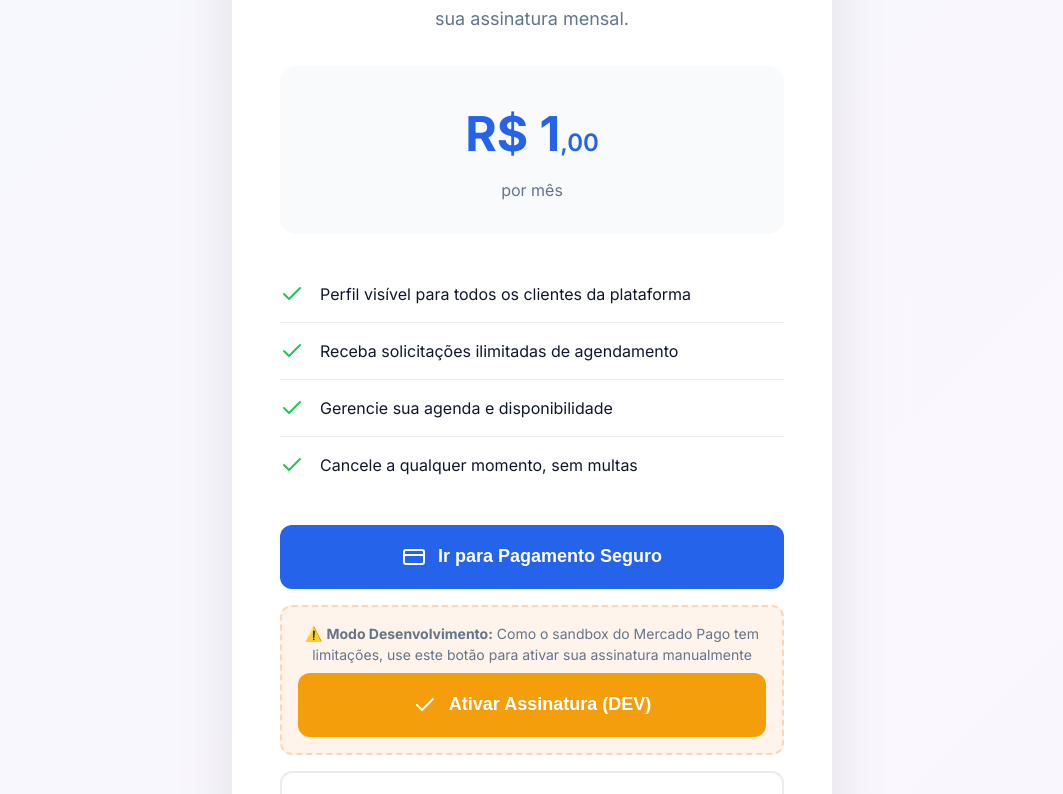
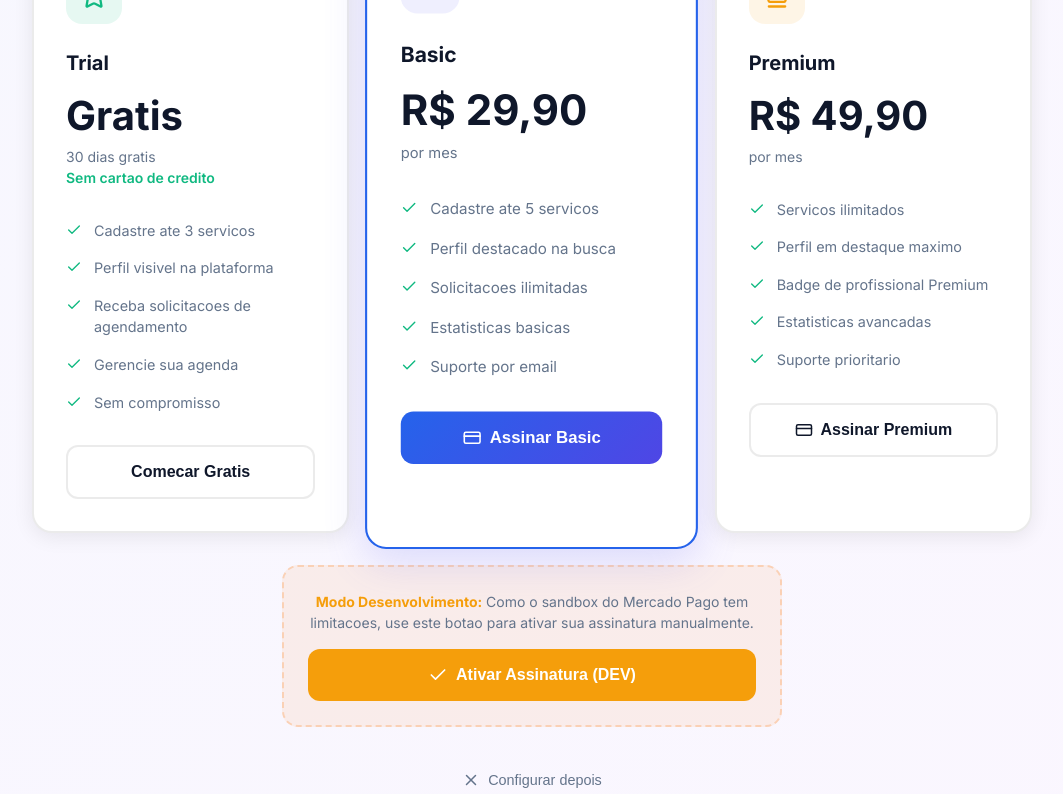
Before and after one commit to hermanoudi/contratapro, a React (Vite) app in the folder frontend/: page /subscription/setup in a window 1280 px wide. Shown: the part 280-1074 px from the top of the page, without its empty margins (108-1171 px from the left). Built offline with nearby package versions, Linux system fonts and the light colour scheme; no server answers; sample sign-in values are in the browser's storage.

Commit message:
fix: ajuste na contratacao de planos

```diff
--- a/frontend/src/pages/SubscriptionSetup.jsx
+++ b/frontend/src/pages/SubscriptionSetup.jsx
@@ -1,10 +1,14 @@
 import { useState, useEffect } from 'react';
 import { useNavigate } from 'react-router-dom';
 import styled from 'styled-components';
-import { CreditCard, Check, Shield, X } from 'lucide-react';
+import { CreditCard, Check, Shield, X, Star, Zap, Crown } from 'lucide-react';
 import { toast } from 'sonner';
 
 import { API_URL } from '../config';
+
+// Detectar ambiente de desenvolvimento
+const isDev = import.meta.env.DEV;
+
 const PageContainer = styled.div`
   min-height: 100vh;
   background: linear-gradient(135deg, rgba(99, 102, 241, 0.05) 0%, rgba(168, 85, 247, 0.05) 100%);
@@ -18,135 +22,231 @@ const PageContainer = styled.div`
   }
 `;
 
-const Card = styled.div`
-  background: white;
-  border-radius: 24px;
-  padding: 3rem;
-  max-width: 600px;
+const Container = styled.div`
+  max-width: 1000px;
   width: 100%;
-  box-shadow: 0 20px 60px rgba(0, 0, 0, 0.1);
-  text-align: center;
-
-  @media (max-width: 768px) {
-    padding: 2rem;
-    border-radius: 20px;
-  }
-
-  @media (max-width: 480px) {
-    padding: 1.5rem;
-  }
 `;
 
-const IconWrapper = styled.div`
-  width: 80px;
-  height: 80px;
-  background: rgba(139, 92, 246, 0.1);
-  border-radius: 50%;
-  display: flex;
-  align-items: center;
-  justify-content: center;
-  margin: 0 auto 2rem;
-  color: var(--primary);
+const Header = styled.div`
+  text-align: center;
+  margin-bottom: 3rem;
 `;
 
 const Title = styled.h1`
-  font-size: 2rem;
+  font-size: 2.5rem;
   font-weight: 800;
   margin-bottom: 1rem;
   color: var(--text-primary);
 
   @media (max-width: 768px) {
-    font-size: 1.5rem;
+    font-size: 1.75rem;
   }
 `;
 
 const Subtitle = styled.p`
   font-size: 1.125rem;
   color: var(--text-secondary);
-  margin-bottom: 2rem;
+  max-width: 600px;
+  margin: 0 auto;
   line-height: 1.6;
 `;
 
-const PriceBox = styled.div`
-  background: var(--bg-secondary);
-  border-radius: 16px;
-  padding: 2rem;
+const PlansGrid = styled.div`
+  display: grid;
+  grid-template-columns: repeat(3, 1fr);
+  gap: 1.5rem;
   margin-bottom: 2rem;
 
+  @media (max-width: 900px) {
+    grid-template-columns: 1fr;
+    max-width: 400px;
+    margin: 0 auto 2rem;
+  }
+`;
+
+const PlanCard = styled.div`
+  background: white;
+  border-radius: 20px;
+  padding: 2rem;
+  box-shadow: 0 4px 20px rgba(0, 0, 0, 0.08);
+  border: 2px solid ${props => props.$featured ? 'var(--primary)' : 'var(--border)'};
+  position: relative;
+  transition: all 0.3s;
+
+  ${props => props.$featured && `
+    transform: scale(1.05);
+    box-shadow: 0 12px 40px rgba(99, 102, 241, 0.2);
+
+    @media (max-width: 900px) {
+      transform: none;
+      order: -1;
+    }
+  `}
+
+  &:hover {
+    transform: translateY(-4px);
+    box-shadow: 0 12px 30px rgba(0, 0, 0, 0.12);
+  }
+`;
+
+const PopularBadge = styled.div`
+  position: absolute;
+  top: -12px;
+  left: 50%;
+  transform: translateX(-50%);
+  background: linear-gradient(135deg, var(--primary), var(--accent));
+  color: white;
+  padding: 0.5rem 1rem;
+  border-radius: 20px;
+  font-size: 0.75rem;
+  font-weight: 700;
+  text-transform: uppercase;
+`;
+
+const PlanIcon = styled.div`
+  width: 56px;
+  height: 56px;
+  border-radius: 16px;
+  display: flex;
+  align-items: center;
+  justify-content: center;
+  margin-bottom: 1.5rem;
+  background: ${props => props.$color || 'rgba(99, 102, 241, 0.1)'};
+  color: ${props => props.$iconColor || 'var(--primary)'};
+`;
+
+const PlanName = styled.h3`
+  font-size: 1.25rem;
+  font-weight: 700;
+  color: var(--text-primary);
+  margin-bottom: 0.5rem;
+`;
+
+const PlanPrice = styled.div`
+  margin-bottom: 1.5rem;
+
   .amount {
-    font-size: 3rem;
+    font-size: 2.5rem;
     font-weight: 800;
-    color: var(--primary);
-    margin-bottom: 0.5rem;
+    color: var(--text-primary);
 
     small {
-      font-size: 1.5rem;
+      font-size: 1rem;
       font-weight: 600;
-    }
-
-    @media (max-width: 768px) {
-      font-size: 2.5rem;
-
-      small {
-        font-size: 1.25rem;
-      }
+      color: var(--text-secondary);
     }
   }
 
   .period {
-    font-size: 1rem;
+    font-size: 0.875rem;
     color: var(--text-secondary);
   }
 
-  @media (max-width: 768px) {
-    padding: 1.5rem;
+  .trial-info {
+    font-size: 0.875rem;
+    color: #10b981;
+    font-weight: 600;
   }
 `;
 
-const FeaturesList = styled.ul`
+const PlanFeatures = styled.ul`
   list-style: none;
   padding: 0;
-  margin: 2rem 0;
-  text-align: left;
+  margin: 0 0 1.5rem 0;
 
   li {
     display: flex;
-    align-items: center;
-    gap: 1rem;
-    padding: 1rem 0;
-    border-bottom: 1px solid var(--border);
-    color: var(--text-primary);
-
-    &:last-child {
-      border-bottom: none;
-    }
+    align-items: flex-start;
+    gap: 0.75rem;
+    padding: 0.5rem 0;
+    font-size: 0.9rem;
+    color: var(--text-secondary);
 
     svg {
-      color: #22c55e;
+      color: #10b981;
       flex-shrink: 0;
+      margin-top: 2px;
     }
   }
 `;
 
-const Button = styled.button`
+const PlanButton = styled.button`
   width: 100%;
-  padding: 1.25rem;
-  background: var(--primary);
-  color: white;
-  border: none;
+  padding: 1rem;
   border-radius: 12px;
-  font-size: 1.125rem;
   font-weight: 700;
+  font-size: 1rem;
   cursor: pointer;
   transition: all 0.2s;
   display: flex;
   align-items: center;
   justify-content: center;
-  gap: 0.75rem;
+  gap: 0.5rem;
+
+  ${props => props.$featured ? `
+    background: linear-gradient(135deg, var(--primary), var(--accent));
+    color: white;
+    border: none;
 
     &:hover:not(:disabled) {
       transform: translateY(-2px);
-    box-shadow: 0 12px 24px rgba(99, 102, 241, 0.3);
+      box-shadow: 0 8px 20px rgba(99, 102, 241, 0.3);
+    }
+  ` : `
+    background: white;
+    color: var(--text-primary);
+    border: 2px solid var(--border);
+
+    &:hover:not(:disabled) {
+      border-color: var(--primary);
+      color: var(--primary);
+    }
+  `}
+
+  &:disabled {
+    opacity: 0.5;
+    cursor: not-allowed;
+  }
+`;
+
+const DevModeBox = styled.div`
+  margin: 2rem auto;
+  padding: 1.5rem;
+  max-width: 500px;
+  background: rgba(251, 146, 60, 0.1);
+  border-radius: 16px;
+  border: 2px dashed rgba(251, 146, 60, 0.3);
+  text-align: center;
+`;
+
+const DevModeText = styled.p`
+  font-size: 0.875rem;
+  color: var(--text-secondary);
+  margin-bottom: 1rem;
+
+  strong {
+    color: #f59e0b;
+  }
+`;
+
+const DevButton = styled.button`
+  width: 100%;
+  padding: 1rem;
+  background: #f59e0b;
+  color: white;
+  border: none;
+  border-radius: 12px;
+  font-weight: 700;
+  font-size: 1rem;
+  cursor: pointer;
+  transition: all 0.2s;
+  display: flex;
+  align-items: center;
+  justify-content: center;
+  gap: 0.5rem;
+
+  &:hover:not(:disabled) {
+    background: #d97706;
   }
 
   &:disabled {
@@ -155,16 +255,21 @@ const Button = styled.button`
   }
 `;
 
-const SecondaryButton = styled(Button)`
+const SkipButton = styled.button`
+  display: block;
+  margin: 1.5rem auto 0;
+  padding: 0.75rem 1.5rem;
   background: transparent;
   color: var(--text-secondary);
-  border: 2px solid var(--border);
-  margin-top: 1rem;
+  border: none;
+  font-size: 0.9rem;
+  cursor: pointer;
+  display: flex;
+  align-items: center;
+  gap: 0.5rem;
 
-  &:hover:not(:disabled) {
-    background: var(--bg-secondary);
-    transform: none;
-    box-shadow: none;
+  &:hover {
+    color: var(--text-primary);
   }
 `;
 
@@ -173,32 +278,93 @@ const SecurityBadge = styled.div`
   align-items: center;
   justify-content: center;
   gap: 0.5rem;
-  margin-top: 1.5rem;
+  margin-top: 2rem;
   padding: 1rem;
   background: rgba(34, 197, 94, 0.05);
-  border-radius: 8px;
+  border-radius: 12px;
   font-size: 0.875rem;
   color: var(--text-secondary);
+  max-width: 400px;
+  margin-left: auto;
+  margin-right: auto;
 
   svg {
     color: #22c55e;
   }
 `;
 
+// Definicao dos planos
+const PLANS = [
+  {
+    id: 'trial',
+    name: 'Trial',
+    price: 0,
+    period: '30 dias gratis',
+    icon: Star,
+    iconColor: '#10b981',
+    iconBg: 'rgba(16, 185, 129, 0.1)',
+    features: [
+      'Cadastre ate 3 servicos',
+      'Perfil visivel na plataforma',
+      'Receba solicitacoes de agendamento',
+      'Gerencie sua agenda',
+      'Sem compromisso'
+    ],
+    buttonText: 'Comecar Gratis',
+    featured: false
+  },
+  {
+    id: 'basic',
+    name: 'Basic',
+    price: 29.90,
+    period: 'por mes',
+    icon: Zap,
+    iconColor: 'var(--primary)',
+    iconBg: 'rgba(99, 102, 241, 0.1)',
+    features: [
+      'Cadastre ate 5 servicos',
+      'Perfil destacado na busca',
+      'Solicitacoes ilimitadas',
+      'Estatisticas basicas',
+      'Suporte por email'
+    ],
+    buttonText: 'Assinar Basic',
+    featured: true
+  },
+  {
+    id: 'premium',
+    name: 'Premium',
+    price: 49.90,
+    period: 'por mes',
+    icon: Crown,
+    iconColor: '#f59e0b',
+    iconBg: 'rgba(245, 158, 11, 0.1)',
+    features: [
+      'Servicos ilimitados',
+      'Perfil em destaque maximo',
+      'Badge de profissional Premium',
+      'Estatisticas avancadas',
+      'Suporte prioritario'
+    ],
+    buttonText: 'Assinar Premium',
+    featured: false
+  }
+];
+
 export default function SubscriptionSetup() {
   const [loading, setLoading] = useState(false);
+  const [selectedPlan, setSelectedPlan] = useState(null);
   const [userName, setUserName] = useState('');
   const navigate = useNavigate();
 
   useEffect(() => {
     const token = localStorage.getItem('token');
     if (!token) {
-            toast.error('Você precisa estar logado');
+      toast.error('Voce precisa estar logado');
       navigate('/login');
       return;
     }
 
-        // Buscar nome do usuário
     const fetchUser = async () => {
       try {
         const res = await fetch(`${API_URL}/auth/me`, {
@@ -208,14 +374,14 @@ export default function SubscriptionSetup() {
           const data = await res.json();
           setUserName(data.name);
 
-                    // Verificar se já tem assinatura
+          // Verificar se ja tem assinatura ativa
           const subRes = await fetch(`${API_URL}/subscriptions/my-subscription`, {
             headers: { 'Authorization': `Bearer ${token}` }
           });
           if (subRes.ok) {
             const subData = await subRes.json();
             if (subData.subscription && subData.subscription.status === 'active') {
-                            toast.info('Você já possui uma assinatura ativa');
+              toast.info('Voce ja possui uma assinatura ativa');
               navigate('/dashboard');
             }
           }
@@ -228,38 +394,47 @@ export default function SubscriptionSetup() {
     fetchUser();
   }, [navigate]);
 
-    const handleCreateSubscription = async () => {
+  const handleSelectPlan = async (plan) => {
+    setSelectedPlan(plan.id);
     setLoading(true);
     const token = localStorage.getItem('token');
 
     try {
-            const res = await fetch(`${API_URL}/subscriptions/create`, {
+      // Usar endpoint unificado /subscribe/{plan_slug}
+      const res = await fetch(`${API_URL}/subscriptions/subscribe/${plan.id}`, {
         method: 'POST',
         headers: {
-                    'Content-Type': 'application/json',
           'Authorization': `Bearer ${token}`
         }
       });
 
       if (res.ok) {
         const data = await res.json();
-                // Redirecionar para checkout HOSPEDADO do Mercado Pago (seguro, PCI compliant)
+
+        if (plan.id === 'trial') {
+          // Trial ativado - redirecionar para dashboard
+          toast.success(data.message || 'Trial ativado com sucesso!');
+          navigate('/dashboard');
+        } else {
+          // Planos pagos - redirecionar para checkout do Mercado Pago
+          if (data.init_point) {
             window.location.href = data.init_point;
           } else {
+            toast.success(data.message);
+            navigate('/dashboard');
+          }
+        }
+      } else {
         const error = await res.json();
-                toast.error(error.detail || 'Erro ao criar assinatura');
-                setLoading(false);
+        toast.error(error.detail || 'Erro ao processar assinatura');
       }
     } catch (error) {
       console.error(error);
       toast.error('Erro ao conectar com o servidor');
+    } finally {
       setLoading(false);
+      setSelectedPlan(null);
     }
-    };
-
-    const handleSkip = () => {
-        toast.info('Você pode configurar sua assinatura depois no dashboard');
-        navigate('/dashboard');
   };
 
   const handleActivateManual = async () => {
@@ -277,7 +452,6 @@ export default function SubscriptionSetup() {
       if (res.ok) {
         const data = await res.json();
         toast.success(data.message);
-                // Forçar reload da página para atualizar dados do usuário
         window.location.href = '/dashboard';
       } else {
         const error = await res.json();
@@ -291,81 +465,100 @@ export default function SubscriptionSetup() {
     }
   };
 
+  const handleSkip = () => {
+    toast.info('Voce pode configurar sua assinatura depois no dashboard');
+    navigate('/dashboard');
+  };
+
   return (
     <PageContainer>
-            <Card>
-                <IconWrapper>
-                    <CreditCard size={40} />
-                </IconWrapper>
+      <Container>
+        <Header>
+          <Title>Escolha seu Plano</Title>
+          <Subtitle>
+            Ola{userName && `, ${userName}`}! Escolha o plano ideal para comecar a
+            receber clientes e expandir seus servicos.
+          </Subtitle>
+        </Header>
 
-                <Title>Ative sua Assinatura</Title>
-                <Subtitle>
-                    Olá{userName && `, ${userName}`}! Para começar a receber solicitações de clientes, ative sua assinatura mensal.
-                </Subtitle>
+        <PlansGrid>
+          {PLANS.map((plan) => (
+            <PlanCard key={plan.id} $featured={plan.featured}>
+              {plan.featured && <PopularBadge>Mais Popular</PopularBadge>}
 
-                <PriceBox>
+              <PlanIcon $color={plan.iconBg} $iconColor={plan.iconColor}>
+                <plan.icon size={28} />
+              </PlanIcon>
+
+              <PlanName>{plan.name}</PlanName>
+
+              <PlanPrice>
                 <div className="amount">
-                        R$ <span>1</span><small>,00</small>
+                  {plan.price === 0 ? (
+                    <>Gratis</>
+                  ) : (
+                    <>
+                      R$ {plan.price.toFixed(2).replace('.', ',')}
+                    </>
+                  )}
                 </div>
-                    <div className="period">por mês</div>
-                </PriceBox>
+                <div className="period">{plan.period}</div>
+                {plan.id === 'trial' && (
+                  <div className="trial-info">Sem cartao de credito</div>
+                )}
+              </PlanPrice>
 
-                <FeaturesList>
-                    <li>
-                        <Check size={24} />
-                        <span>Perfil visível para todos os clientes da plataforma</span>
+              <PlanFeatures>
+                {plan.features.map((feature, idx) => (
+                  <li key={idx}>
+                    <Check size={16} />
+                    <span>{feature}</span>
                   </li>
-                    <li>
-                        <Check size={24} />
-                        <span>Receba solicitações ilimitadas de agendamento</span>
-                    </li>
-                    <li>
-                        <Check size={24} />
-                        <span>Gerencie sua agenda e disponibilidade</span>
-                    </li>
-                    <li>
-                        <Check size={24} />
-                        <span>Cancele a qualquer momento, sem multas</span>
-                    </li>
-                </FeaturesList>
+                ))}
+              </PlanFeatures>
 
-                <Button onClick={handleCreateSubscription} disabled={loading}>
-                    <CreditCard size={24} />
-                    {loading ? 'Carregando...' : 'Ir para Pagamento Seguro'}
-                </Button>
+              <PlanButton
+                $featured={plan.featured}
+                onClick={() => handleSelectPlan(plan)}
+                disabled={loading}
+              >
+                {loading && selectedPlan === plan.id ? (
+                  'Processando...'
+                ) : (
+                  <>
+                    {plan.id !== 'trial' && <CreditCard size={18} />}
+                    {plan.buttonText}
+                  </>
+                )}
+              </PlanButton>
+            </PlanCard>
+          ))}
+        </PlansGrid>
 
-                {/* Botão de ativação manual - APENAS DESENVOLVIMENTO */}
-                <div style={{
-                    margin: '1rem 0',
-                    padding: '1rem',
-                    background: 'rgba(251, 146, 60, 0.1)',
-                    borderRadius: '12px',
-                    border: '2px dashed rgba(251, 146, 60, 0.3)'
-                }}>
-                    <p style={{ fontSize: '0.875rem', color: 'var(--text-secondary)', marginBottom: '0.5rem' }}>
-                        ⚠️ <strong>Modo Desenvolvimento:</strong> Como o sandbox do Mercado Pago tem limitações,
-                        use este botão para ativar sua assinatura manualmente
-                    </p>
-                    <Button
-                        onClick={handleActivateManual}
-                        disabled={loading}
-                        style={{ background: '#f59e0b' }}
-                    >
-                        <Check size={24} />
+        {/* Botao de ativacao manual - APENAS DESENVOLVIMENTO */}
+        {isDev && (
+          <DevModeBox>
+            <DevModeText>
+              <strong>Modo Desenvolvimento:</strong> Como o sandbox do Mercado Pago
+              tem limitacoes, use este botao para ativar sua assinatura manualmente.
+            </DevModeText>
+            <DevButton onClick={handleActivateManual} disabled={loading}>
+              <Check size={20} />
               {loading ? 'Ativando...' : 'Ativar Assinatura (DEV)'}
-                    </Button>
-                </div>
+            </DevButton>
+          </DevModeBox>
+        )}
 
-                <SecondaryButton onClick={handleSkip} disabled={loading}>
-                    <X size={20} />
-                    Configurar Depois
-                </SecondaryButton>
+        <SkipButton onClick={handleSkip} disabled={loading}>
+          <X size={18} />
+          Configurar depois
+        </SkipButton>
 
         <SecurityBadge>
           <Shield size={18} />
           <span>Pagamento 100% seguro processado pelo Mercado Pago</span>
         </SecurityBadge>
-            </Card>
+      </Container>
     </PageContainer>
   );
 }
```
Lines whose indentation alone changed are shown as unchanged.
